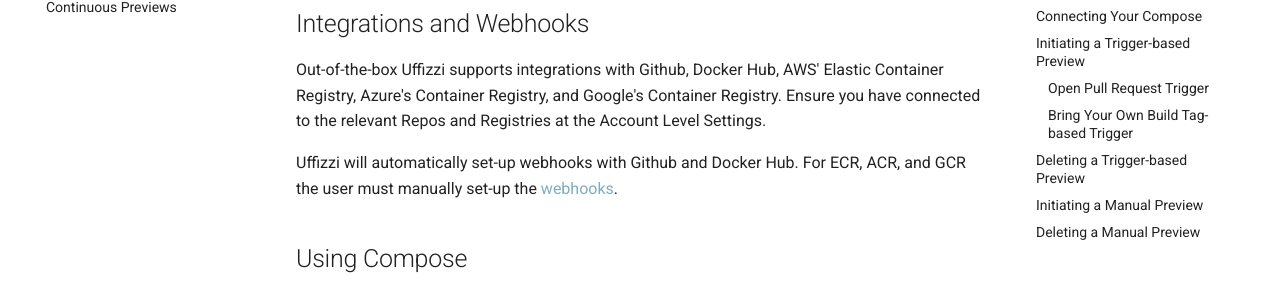
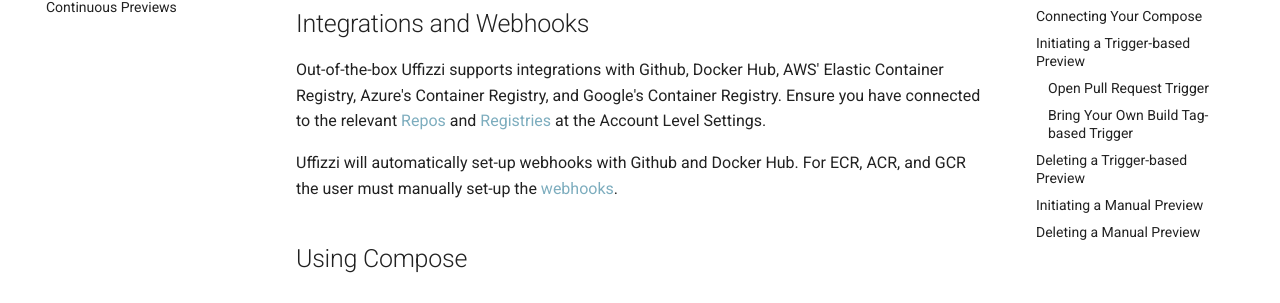
Before and after one commit to UffizziCloud/docs, an MkDocs documentation site: the page built from docs/set-up-previews.md, in a window 1280 px wide and 900 px high, scrolled down 533 px. Shown: the part 200-503 px from the top of the window. Built offline with MkDocs 1.6.1 and Material for MkDocs 9.7.7, drawn with Linux system fonts in a browser that asks for light colours; comment, search, counter and statistics services are not loaded; some of the changed lines change nothing that is shown.

Commit message:
added links

```diff
--- a/docs/set-up-previews.md
+++ b/docs/set-up-previews.md
@@ -15,7 +15,7 @@
 
 ##Integrations and Webhooks
 
-Out-of-the-box Uffizzi supports integrations with Github, Docker Hub, AWS' Elastic Container Registry, Azure's Container Registry, and Google's Container Registry.  Ensure you have connected to the relevant Repos and Registries at the Account Level Settings.
+Out-of-the-box Uffizzi supports integrations with Github, Docker Hub, AWS' Elastic Container Registry, Azure's Container Registry, and Google's Container Registry.  Ensure you have connected to the relevant [Repos](guides/git-integrations.md) and [Registries](guides/container-registry-integrations.md) at the Account Level Settings.
 
 Uffizzi will automatically set-up webhooks with Github and Docker Hub.  For ECR, ACR, and GCR the user must manually set-up the [webhooks](config/container-registry-integrations.md).
 
```
